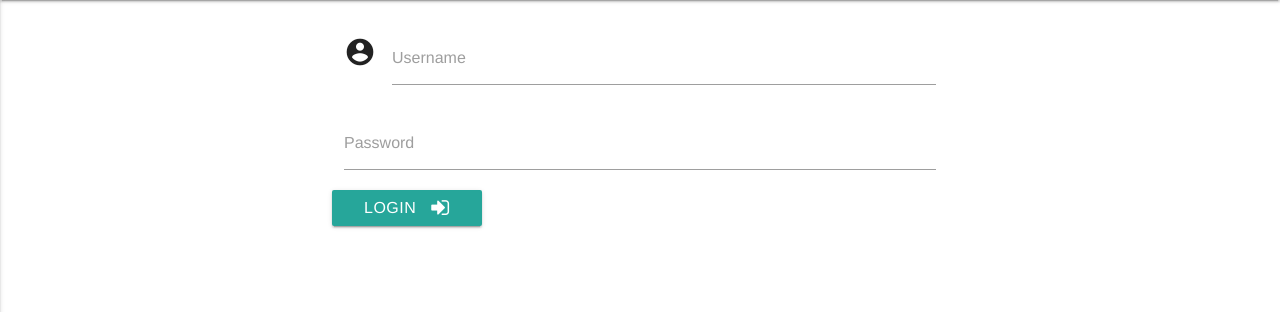
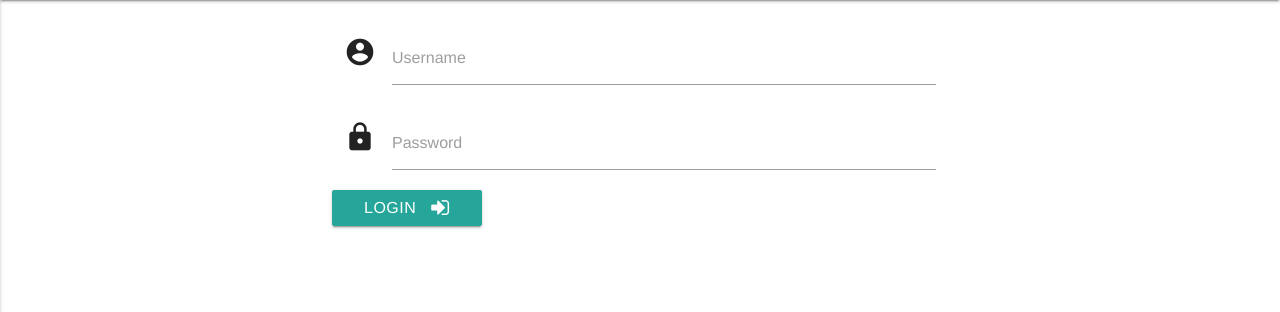
Before and after one commit to OpenWeavers/hack_it, a PHP site: page /PhpstormProjects/login.php in a window 1280 px wide. Shown: the part 64-376 px from the top of the page. Run offline with PHP 8.4, Linux system fonts and the light colour scheme; some libraries are stand-ins or nearby versions.

Commit message:
Added icons to fields in login and signup page

```diff
--- a/login.php
+++ b/login.php
@@ -112,6 +112,7 @@ if ($_SERVER["REQUEST_METHOD"] == "POST") {
           <label for="username">Username</label>
         </div>
         <div class="input-field col s12">
+            <i class="material-icons prefix">lock</i>
           <input id="password" name="password" type="password" class="validate">
           <label for="password">Password</label>
         </div>
```
